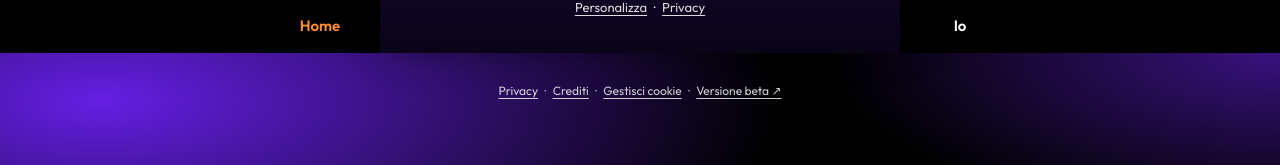
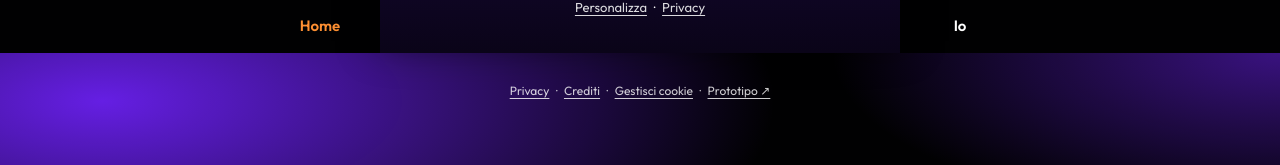
Before and after one commit to Harjot-Nafri/Verona-Wonder-Trail, a plain HTML site: page index.html in a window 1280 px wide. Shown: the part 747-912 px from the top of the page. Drawn offline with Linux system fonts and the light colour scheme; no server answers.

Commit message:
Add files via upload

```diff
--- a/index.html
+++ b/index.html
@@ -85,7 +85,7 @@
 <div id="io-view"></div>
 </section>
 
-<p class="legal"><a href="privacy.html">Privacy</a> · <a href="crediti.html">Crediti</a> · <button type="button" id="open-consent">Gestisci cookie</button> · <a href="https://verona-wild-wonder-trail.lovable.app/" target="_blank" rel="noopener">Versione beta ↗</a></p>
+<p class="legal"><a href="privacy.html">Privacy</a> · <a href="crediti.html">Crediti</a> · <button type="button" id="open-consent">Gestisci cookie</button> · <a href="https://verona-wild-wonder-trail.lovable.app/" target="_blank" rel="noopener">Prototipo ↗</a></p>
 <nav class="dock" aria-label="Sezioni del sito">
 <a href="#top">Home</a>
 <a href="#mappa">Sedi</a>
```
